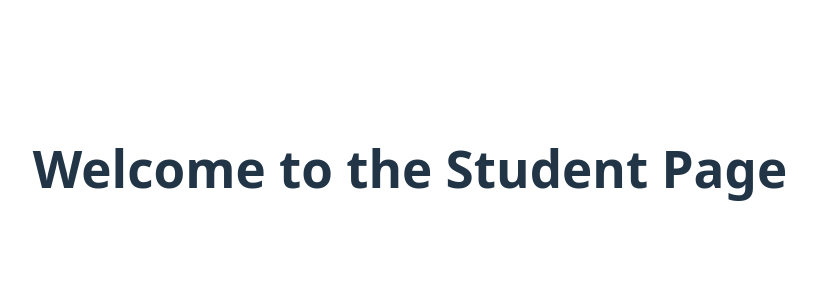
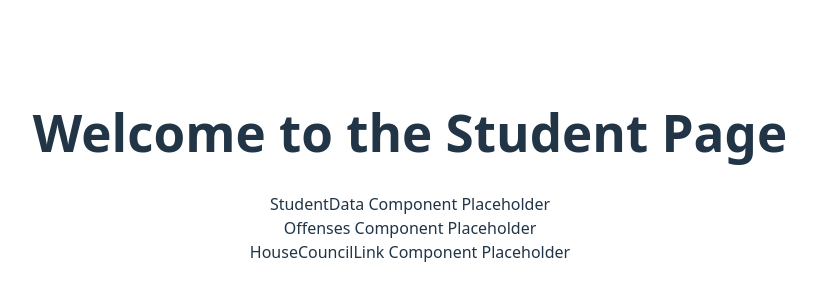
Before and after one commit to EBL-Webapp/ebl-webapp, a React (Vite) app: page /student in a window 1280 px wide. Shown: the part 236-536 px from the top of the page, without its empty margins (230-1046 px from the left). Built offline with nearby package versions, Linux system fonts and the light colour scheme.

Commit message:
Modularized StudentPage with StudentData, Offenses, and HouseCouncilLink components, and Organized Student-Data-Related Folders

```diff
--- a/src/App.jsx
+++ b/src/App.jsx
@@ -5,7 +5,7 @@ import viteLogo from "/vite.svg";
 import "./App.css";
 import supabase from "./supabase_client";
 import LandingPage from "./pages/LandingPage";
-import StudentPage from "./pages/StudentPage";
+import StudentPage from "./pages/Student/StudentPage";
 import AdminPage from "./pages/AdminPage";
 
 function App() {
--- /dev/null
+++ b/src/pages/Student/StudentPage.jsx
@@ -0,0 +1,18 @@
+import { Routes, Route } from 'react-router-dom';
+import Offenses from './components/Offenses';
+import StudentData from './components/StudentData';
+import HouseCouncilLink from './components/HouseCouncilLink';
+
+const StudentPage = () => {
+  return (
+    <div className="mt-10 text-center">
+      <h1 className="text-3xl font-bold mb-8">Welcome to the Student Page</h1>
+
+      <StudentData />
+      <Offenses />
+      <HouseCouncilLink />
+    </div>
+  );
+};
+
+export default StudentPage;
--- a/src/pages/StudentPage.jsx
+++ /dev/null
@@ -1,19 +0,0 @@
-import { Routes, Route } from 'react-router-dom';
-import Offenses from '../components/Offenses';
-import StudentData from '../components/StudentData';
-import HouseCouncilLink from '../components/HouseCouncilLink';
-
-function StudentPage() {
-  return (
-    <div className="mt-10 text-center">
-      <h1 className="text-3xl font-bold mb-8">Welcome to the Student Page</h1>
-      <Routes>
-        <Route path="offenses" element={<Offenses />} />
-        <Route path="data" element={<StudentData />} />
-        <Route path="house-council" element={<HouseCouncilLink />} />
-      </Routes>
-    </div>
-  );
-}
-
-export default StudentPage;
```
Also changed, not shown: src/pages/Student/components/HouseCouncilLink.jsx (renamed from src/components/HouseCouncilLink.jsx), src/pages/Student/components/Offenses.jsx (renamed from src/components/Offenses.jsx), src/pages/Student/components/StudentData.jsx (renamed from src/components/StudentData.jsx).
